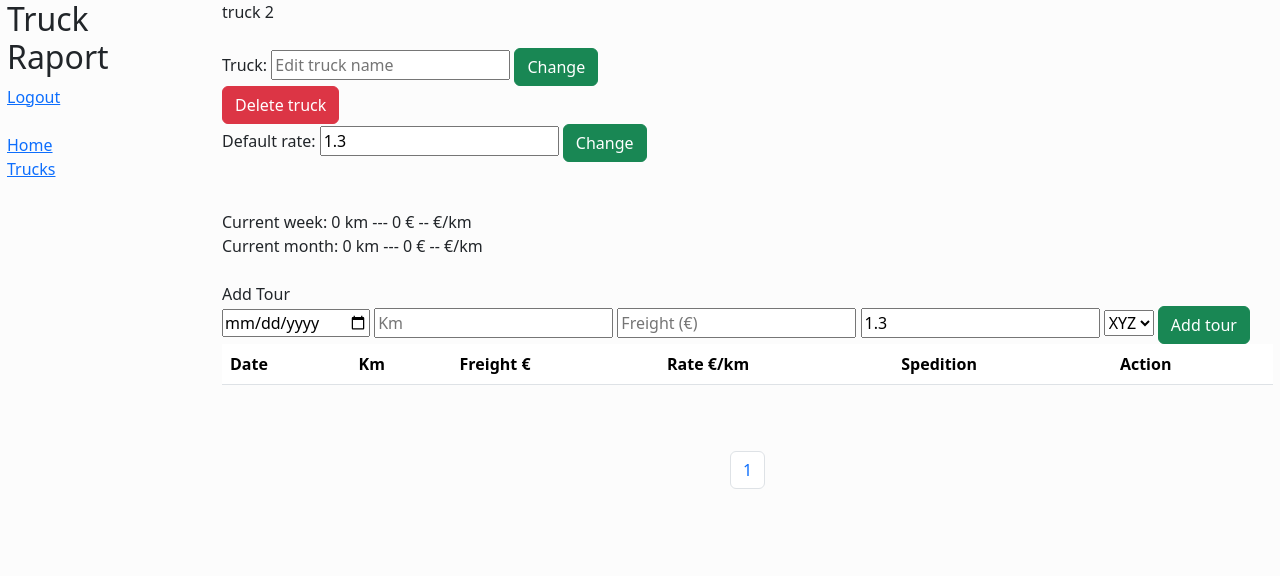
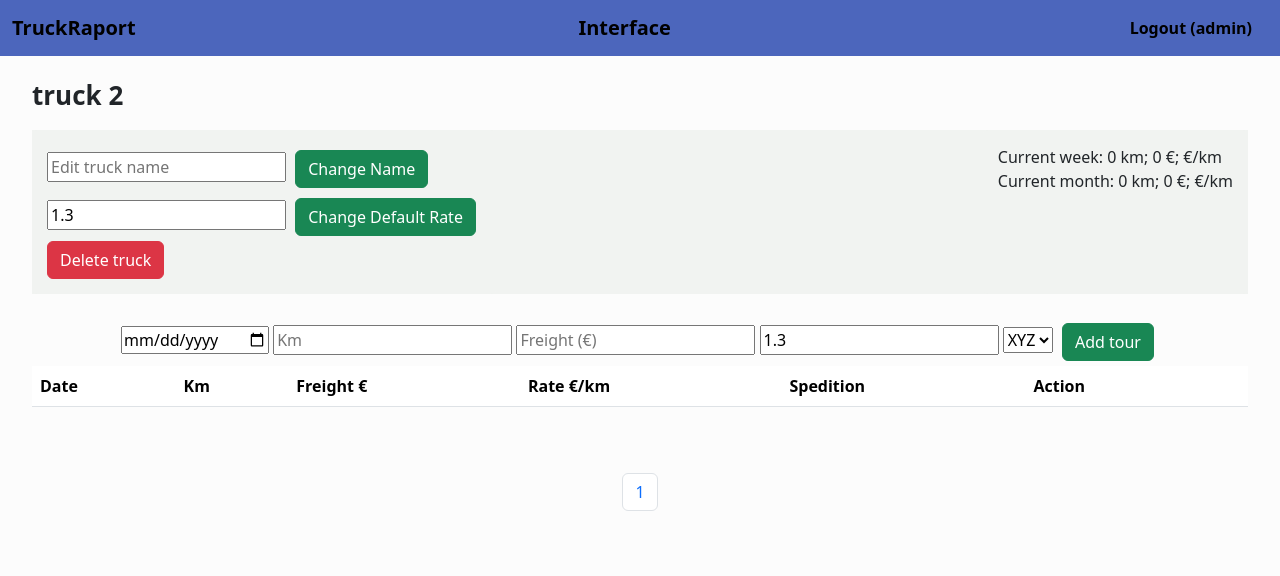
Before and after one commit to damianludwiczak89/TruckRaport, a Django app: page /trucks/23 in a window 1280 px wide. Shown: the top 576 px of the page. Run offline with Django 4.2, Linux system fonts and the light colour scheme; a user stored in the database is signed in; data comes from the database, SQL or seed files in the repository; both versions use the stored data as it was after the commit; lists and menus that the app fills with data are empty.

Commit message:
datefield

```diff
--- a/truck/static/truck/styles.css
+++ b/truck/static/truck/styles.css
@@ -19,26 +19,171 @@ table {
     background-color: #f1f3f1;
 }
 
+
+
 #forms {
     background-color: #f1f3f1;
     display: flex;
     justify-content: space-between;
+    margin-bottom: 15px;
     padding: 10px;
-    margin-top: 10px;
-    margin-bottom: 10px;
-    padding-right: 320px;
+
+}
+
+.btn-success {
+  margin: 5px;
 }
 
 body {
     background-color: #fcfcfc;
+    border-radius: 5px;
 }
 
+
 #info {
-    background-color: #f1f3f1;
-    margin-top: 20px;
-    margin-bottom: 40px;
-    padding: 10px;
-    padding-left: 50px;
-    padding-right: 50px;
+
     text-align: center;
+    margin-top: 15px ;
+    margin-bottom: 15px;
+    padding: 15px;
+    margin-left: 15%;
+    margin-right: 15%;
+  font-size: large;
+
 }
+
+#trucks_body {
+  margin: auto;
+  width: 95%;
+  border-radius: 5px;
+}
+
+#stats {
+  background-color: #f1f3f1;
+  padding: 15px;
+  border-radius: 5px;
+}
+
+#truck_name {
+  font-weight: bold;
+  font-size: 26px;
+  margin-top: 20px;
+  margin-bottom: 15px;
+}
+
+#all {
+  display: flex;
+  justify-content: space-between;
+  background-color: #f1f3f1;
+}
+#truck_forms {
+  background-color: #f1f3f1;
+  border-radius: 5px;
+  padding: 15px;
+}
+
+#add_tour_form {
+  text-align: center;
+}
+
+#edit_tour_form {
+  text-align: center;
+  background-color: #e1e654;
+  margin-bottom: 15px;
+  margin-left: 150px;
+  margin-right: 150px;
+  border-radius: 5px;
+}
+
+#confirmation {
+  padding-top: 90px;
+  padding-bottom: 10px;
+  text-align: center;
+}
+
+
+
+#sped_table {
+  max-width: 60%;
+  text-align: center;
+}
+
+#speditions_body {
+  display: flex;
+  flex-direction: column;
+  align-items: center;
+}
+
+#add_sped {
+  background-color: #f1f3f1;
+  width: 60%;
+  text-align: center;
+  padding: 10px;
+  margin-bottom: 20px;
+  margin-top: 20px;
+}
+
+#error_sped {
+  margin-bottom: 20px;
+  margin-top: 20px;
+}
+
+#raport {
+  background-color: #f1f3f1;
+  width: 60%;
+  text-align: center;
+  padding: 10px;
+  margin-bottom: 20px;
+  margin-top: 20px;
+  font-size: large;
+}
+
+#raport_table {
+  max-width: 60%;
+  text-align: center;
+}
+
+#raport_body {
+  display: flex;
+  flex-direction: column;
+  align-items: center;
+}
+
+#index_body {
+  display: flex;
+  justify-content: center;
+  margin: auto;
+  background-color: #f1f3f1;
+  width: 60%;
+  text-align: center;
+  padding: 10px;
+  margin-bottom: 20px;
+  margin-top: 20px;
+}
+
+#login_body{
+  margin: auto;
+  background-color: #f1f3f1;
+  width: 40%;
+  padding: 10px;
+  margin-bottom: 20px;
+  margin-top: 20px;
+}
+
+.form-control {
+  border-radius: 5px;
+  width: 40%;
+  display: flex;
+  align-items: center;
+  margin: 10px;
+
+}
+
+#register_body {
+  margin: auto;
+  background-color: #f1f3f1;
+  width: 40%;
+  padding: 10px;
+  margin-bottom: 20px;
+  margin-top: 20px;
+}
--- a/truck/static/truck/truck.js
+++ b/truck/static/truck/truck.js
@@ -44,7 +44,7 @@ document.addEventListener('DOMContentLoaded', function() {
     document.querySelector('#id_Km').onchange = function () {
         km = document.querySelector('#id_Km').value;
         rate = document.querySelector("#id_Rate").value;
-        document.querySelector("#id_Freight").value = km * rate;
+        document.querySelector("#id_Freight").value = parseFloat(km * rate).toFixed(2);
     };
 
     // Change the rate if input freight manullay is gives rate other than default
@@ -52,10 +52,10 @@ document.addEventListener('DOMContentLoaded', function() {
         km = document.querySelector('#id_Km').value;
         rate = document.querySelector("#id_Rate").value;
         freight = document.querySelector("#id_Freight").value;
-        document.querySelector("#id_Rate").value = freight/km;
+        document.querySelector("#id_Rate").value = parseFloat(freight/km).toFixed(3);
     };
 
-    // Same functons as above but for edit form fields
+    // Same functions as above but for edit form fields
     km = document.querySelectorAll('#id_Km');
     km[1].onchange = function () {
         km = document.querySelectorAll('#id_Km');
@@ -63,7 +63,7 @@ document.addEventListener('DOMContentLoaded', function() {
         rate = document.querySelectorAll("#id_Rate");
         rate = rate[1].value;
         freight = document.querySelectorAll("#id_Freight");
-        freight[1].value = km * rate;
+        freight[1].value = parseFloat(km * rate).toFixed(2);
 
     };
     freight = document.querySelectorAll('#id_Freight');
@@ -74,7 +74,7 @@ document.addEventListener('DOMContentLoaded', function() {
 
         freight = document.querySelectorAll("#id_Freight");
         freight = freight[1].value;
-        rate[1].value = freight / km;
+        rate[1].value = parseFloat(freight/km).toFixed(3);
 
     }
 
@@ -121,8 +121,6 @@ document.addEventListener('DOMContentLoaded', function() {
                 rate[1].value = tour.rate;
                 id.value = tour.id;
 
-                // Fetch for the name of the spe
-
         })
     };
     });
--- a/truck/templates/truck/layout.html
+++ b/truck/templates/truck/layout.html
@@ -12,36 +12,35 @@
         {% endblock %}
     </head>
     <body>
-        <div class="row">
-            <div class="sidebar col-lg-2 col-md-3">
-                <h2>Truck Raport</h2>
-                {% if user.is_authenticated %}
-                <div>
-                    <a href="{%  url 'logout' %}">Logout</a>
-                </div>
-                {% else %}
-                 <div>
-                    <a href="{%  url 'login' %}">Login</a>
-                </div>
-                <div>
-                    <a href="{%  url 'register' %}">Register</a>
-                </div>
-                {% endif %}
-                <br>
-                <div>
-                    <a href="{%  url 'index' %}">Home</a>
-                </div>
-                <div>
-                    <a href="{%  url 'trucks' %}">Trucks</a>
-                </div>
 
-                {% block nav %}
-                {% endblock %}
+
+        <nav class="navbar navbar-expand-lg navbar-light", style="background-color: #4c66bc;">
+            <div class="container-fluid">
+              <a class="navbar-brand" href="{% url 'index' %}"><b>TruckRaport</b></a>
+              <a class="navbar-brand" href="{% url 'trucks' %}"><b>Interface</b></a>
+              <ul class="nav justify-content-end">
+                    {% if user.is_authenticated %}
+                    <li class="nav-item">
+                      <a class="nav-link" href="{% url 'logout' %}" style="color: black"><b>Logout ({{ user }})</b></a>
+                    </li>
+                    {% else %}
+                    <li class="nav-item">
+                      <a class="nav-link" href="{% url 'login' %}" style="color: black"><b>Login</b></a>
+                    </li>
+                    <li class="nav-item">
+                      <a class="nav-link" href="{% url 'register' %}" style="color: black"><b>Register</b></a>
+                    </li>
+
+                    {% endif %}
+                  </li>
+                </ul>
+              </div>
             </div>
-            <div class="main col-lg-10 col-md-9">
+          </nav>
+
                 {% block body %}
                 {% endblock %}
-            </div>
+
         </div>
 
     </body>
--- a/truck/templates/truck/truck.html
+++ b/truck/templates/truck/truck.html
@@ -6,34 +6,41 @@
 {% endblock %}
 
 {% block body %}
+
+<div id="trucks_body">
+
   <div id="truck_name">
     {{ truck.name }}
   </div>
-<br>
-{{ edit }} <input class="btn btn-success" data-id="{{ truck.id }}" id="change_truck" type="submit" value="Change">
+<div id="all">
+  <div id="truck_forms">
+  {{ edit.New_name }} <input class="btn btn-success" data-id="{{ truck.id }}" id="change_truck" type="submit" value="Change Name">
   <br>
 
+  {{ Default_rate.Default_rate }} <input class="btn btn-success" id="change_rate" type="submit" value="Change Default Rate">
+  <br>
   <input class="btn btn-danger" id="delete_truck" type="button" value="Delete truck">
 
+</div>
+
     <div id="confirmation" style="display: none">
+      Are you sure you want to delete?
     <form action="{% url 'delete_truck' truck.id %}" method="post">
       {% csrf_token %}
       <input class="btn btn-danger" type="submit" value="Confirm">
     </form>
     </div>
-<br>
-
-{{ Default_rate }} <input class="btn btn-success" id="change_rate" type="submit" value="Change">
-<br><br><br>
-Current week: {{ week.km }} km --- {{ week.freight }} € -- {{ week.rate }} €/km
-<br>
-Current month: {{ month.km }} km --- {{ month.freight }} € -- {{ month.rate }} €/km
 
 
 
-<br><br>
 
-Add Tour
+<div id="stats">
+Current week: {{ week.km }} km; {{ week.freight }} €; {{ week.rate }} €/km
+<br>
+Current month: {{ month.km }} km; {{ month.freight }} €;  {{ month.rate }} €/km
+</div>
+</div>
+
 
 <br>
 <div id="add_tour_form">
@@ -75,18 +82,20 @@ Add Tour
         <th scope="col">Rate €/km</th>
         <th scope="col">Spedition</th>
         <th scope="col">Action</th>
+        <th scope="col"></th>
       </tr>
     </thead>
     <tbody>
         {% for tour in tours %}
       <tr data-id="{{ tour.id }}">
-        <td>{{ tour.date }}</th>
+        <td>{{ tour.date }}</td>
         <td>{{ tour.km }}</td>
         <td>{{ tour.freight }}</td>
         <td>{{ tour.rate }}</td>
         <td>{{ tour.spedition }}</td>
         <td> <button type="button" id="edit" data-id="{{ tour.id }}" class="btn btn-warning">Edit</button>
           <button type="button" id="delete" data-id="{{ tour.id }}" class="btn btn-warning">Delete</button>
+        </td><td style="width: 100px;">
             <div id="confirm_delete" data-id="{{ tour.id }}">
                 <form action="{% url 'delete_tour' tour.id %}" method="post">
                     {% csrf_token %}
@@ -123,4 +132,5 @@ Add Tour
 
 </ul>
 </nav>
+</div>
 {% endblock %}
--- a/truck/views.py
+++ b/truck/views.py
@@ -13,27 +13,9 @@ import collections, functools, operator
 from datetime import datetime
 from . import helpers
 
-# Data for dropdown lists
-weeks = [(x, x) for x in range(1, 54)]
-months =  [("January", "January"), ("Febraury", "Febraury"), ("March", "March"), ("April", "April"), ("May", "May"),
-        ("June", "June"), ("July", "July"), ("August", "August"), ("September", "September"), ("October", "October"),
-        ("November", "November"), ("December", "December")]
-years = [(x, x) for x in range(2023, 2031)]
-
 # Forms
 class RaportForm(forms.Form):
-    Week = forms.CharField(
-        max_length=12,
-        label='Week', widget=forms.Select(choices=weeks)
-        )
-    Month = forms.CharField(
-        max_length=12,
-        label='Month', widget=forms.Select(choices=months)
-        )
-    Year = forms.CharField(
-        max_length=12,
-        label='Year', widget=forms.Select(choices=years)
-        )
+    Date = forms.DateField(widget=forms.DateInput(attrs={'type': 'date'}))
 
 
 class TruckForm(forms.Form):
@@ -122,6 +104,7 @@ def register(request):
     if request.method == "POST":
         username = request.POST["username"]
         email = request.POST["email"]
+        name = request.POST["spedition"]
 
         # Ensure password matches confirmation
         password = request.POST["password"]
@@ -385,8 +368,8 @@ def raport(request):
             # Check if raport is for week or a month
             week_or_month = request.POST.get("week_or_month")
             if week_or_month == "week":
-                chosen_year = int(form.cleaned_data["Year"])
-                chosen_week = int(form.cleaned_data["Week"])
+                chosen_year = form.cleaned_data["Date"].isocalendar().year
+                chosen_week = form.cleaned_data["Date"].isocalendar().week
 
                 # Make a list of chosen trucks
                 trucks = []
@@ -460,8 +443,8 @@ def raport(request):
                     "speditions": spedition_names,
                 })
             else:
-                chosen_year = int(form.cleaned_data["Year"])
-                chosen_month = helpers.month_convert(form.cleaned_data["Month"])
+                chosen_year = form.cleaned_data["Date"].isocalendar().year
+                chosen_month = form.cleaned_data["Date"].month
 
                 # Get list of chosen trucks
                 trucks = []
@@ -530,13 +513,19 @@ def raport(request):
             for i in truck_tours:
                 avg_km += i["km"]
                 avg_freight += i["freight"]
-            avg_rate = "{:.3f}".format(avg_freight / avg_km)
-            avg_km = "{:.0f}".format(avg_km / len(truck_tours))
-            avg_freight = "{:.2f}".format(avg_freight / len(truck_tours))
+
+            try:
+                avg_rate = "{:.3f}".format(avg_freight / avg_km)
+                avg_km = "{:.0f}".format(avg_km / len(truck_tours))
+                avg_freight = "{:.2f}".format(avg_freight / len(truck_tours))
+            except ZeroDivisionError:
+                avg_rate = "no data"
+                avg_km = 0
+                avg_freight = 0
 
             return render(request, "truck/raport.html", {
                 "raport": truck_tours,
-                "period": form.cleaned_data["Month"],
+                "period": helpers.month_convert(chosen_month),
                 "year": chosen_year,
                 "avg_km": avg_km,
                 "avg_freight": avg_freight,
```
Also changed, not shown: truck/helpers.py (+24 -24 lines), truck/static/truck/trucks.js (+6 -5 lines), truck/templates/truck/index.html (+8 -5 lines), truck/templates/truck/login.html (+9 -3 lines), truck/templates/truck/raport.html (+12 -3 lines), truck/templates/truck/register.html (+9 -4 lines), truck/templates/truck/speditions.html (+36 -8 lines), truck/templates/truck/trucks.html (+9 -4 lines), README.md (added), db.sqlite3. Lines whose indentation alone changed are shown as unchanged.
